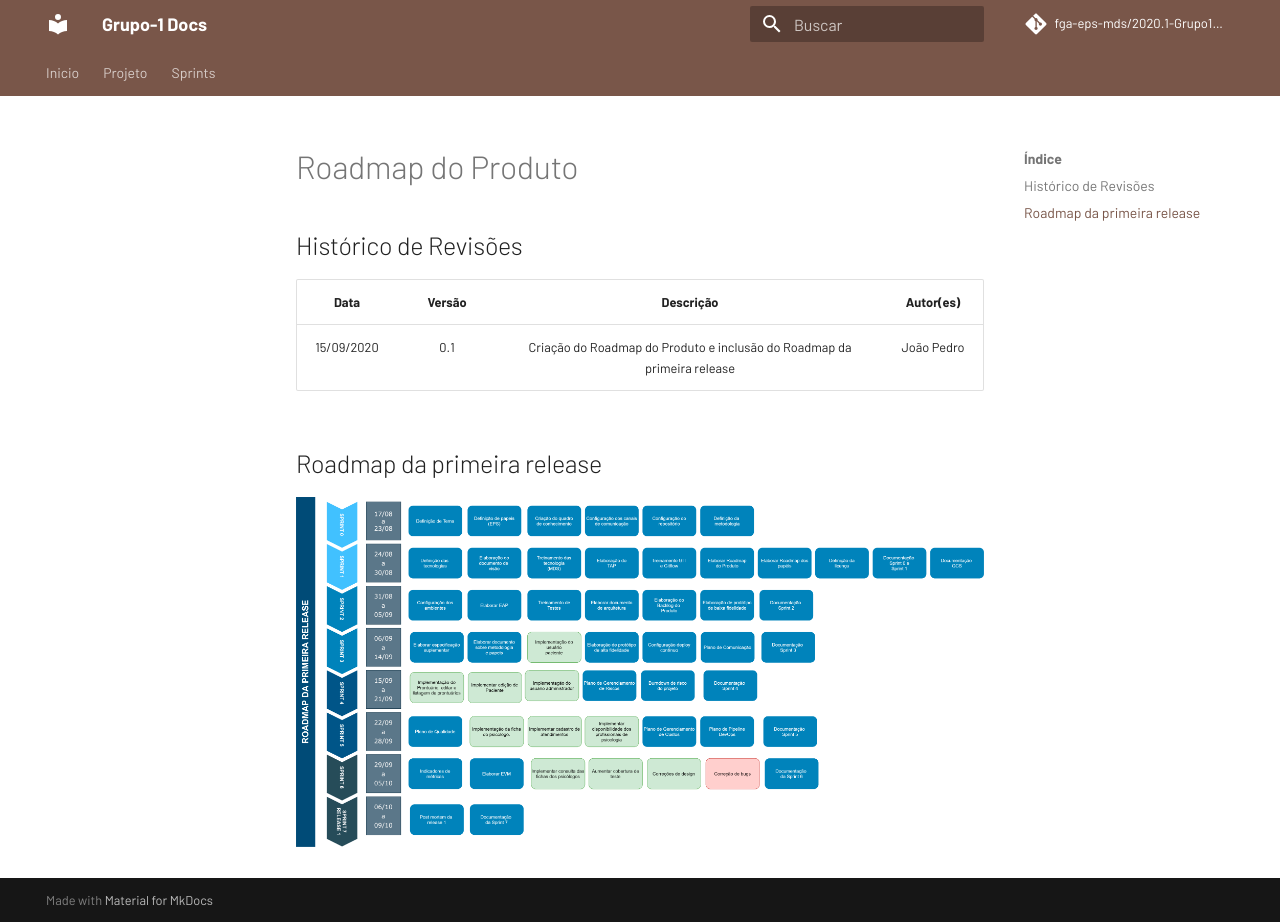
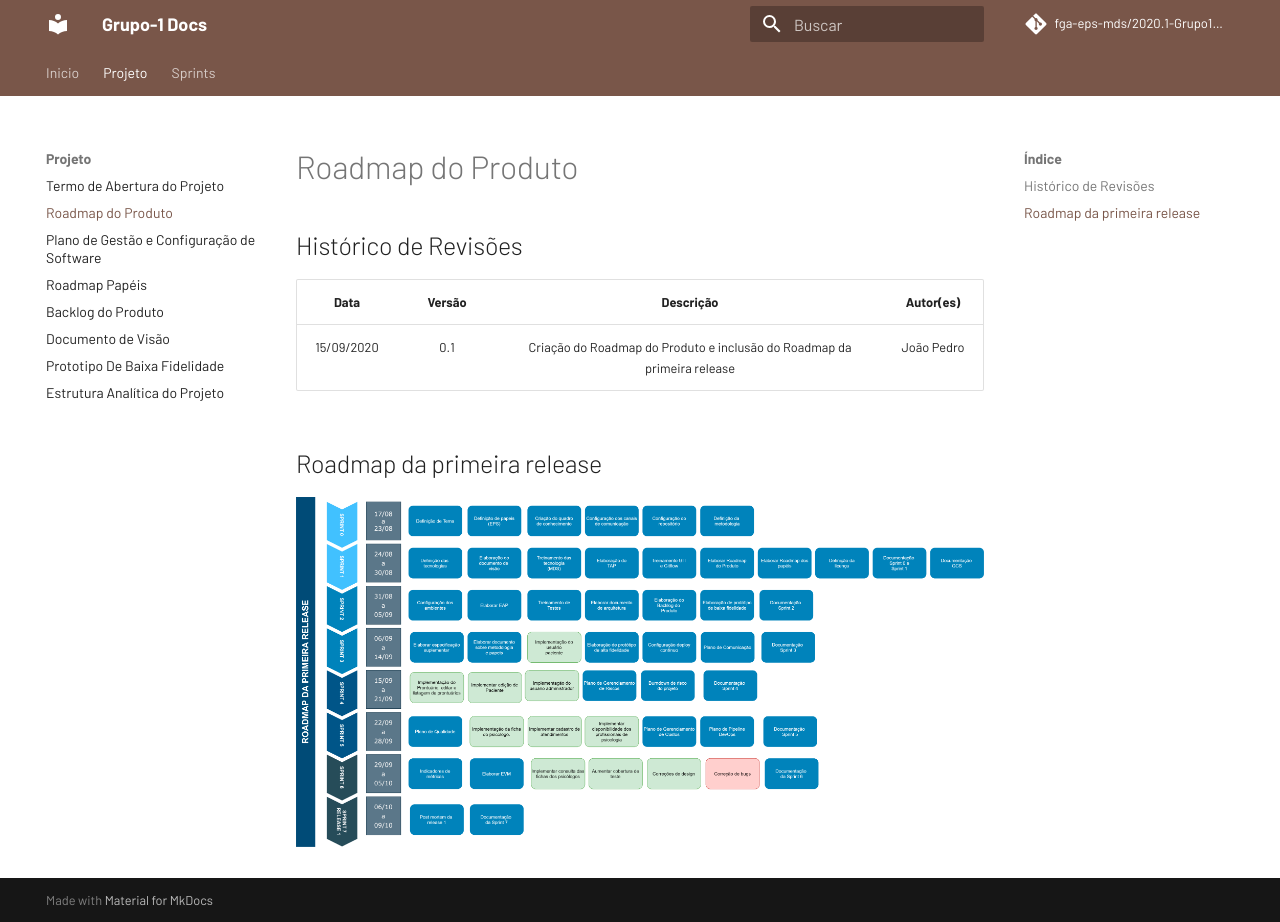
Before and after one commit to fga-eps-mds/2020.1-eSaudeUnB-Wiki, an MkDocs documentation site: the page built from docs/roadmap_produto.md, in a window 1280 px wide and 922 px high. Built offline with MkDocs 1.6.1 and Material for MkDocs 9.7.7, drawn with Linux system fonts in a browser that asks for light colours; comment, search, counter and statistics services are not loaded.

Commit message:
docs: update mkdocs.yml #9

```diff
--- a/mkdocs.yml
+++ b/mkdocs.yml
@@ -21,6 +21,7 @@ nav:
     - Home: index.md
   - Projeto:
     - Termo de Abertura do Projeto: tap.md
+    - Roadmap do Produto: roadmap_produto.md
     - Plano de Gestão e Configuração de Software: gcs.md
     - Roadmap Papéis: roadmap-papeis.md
     - Backlog do Produto: backlog.md
```
